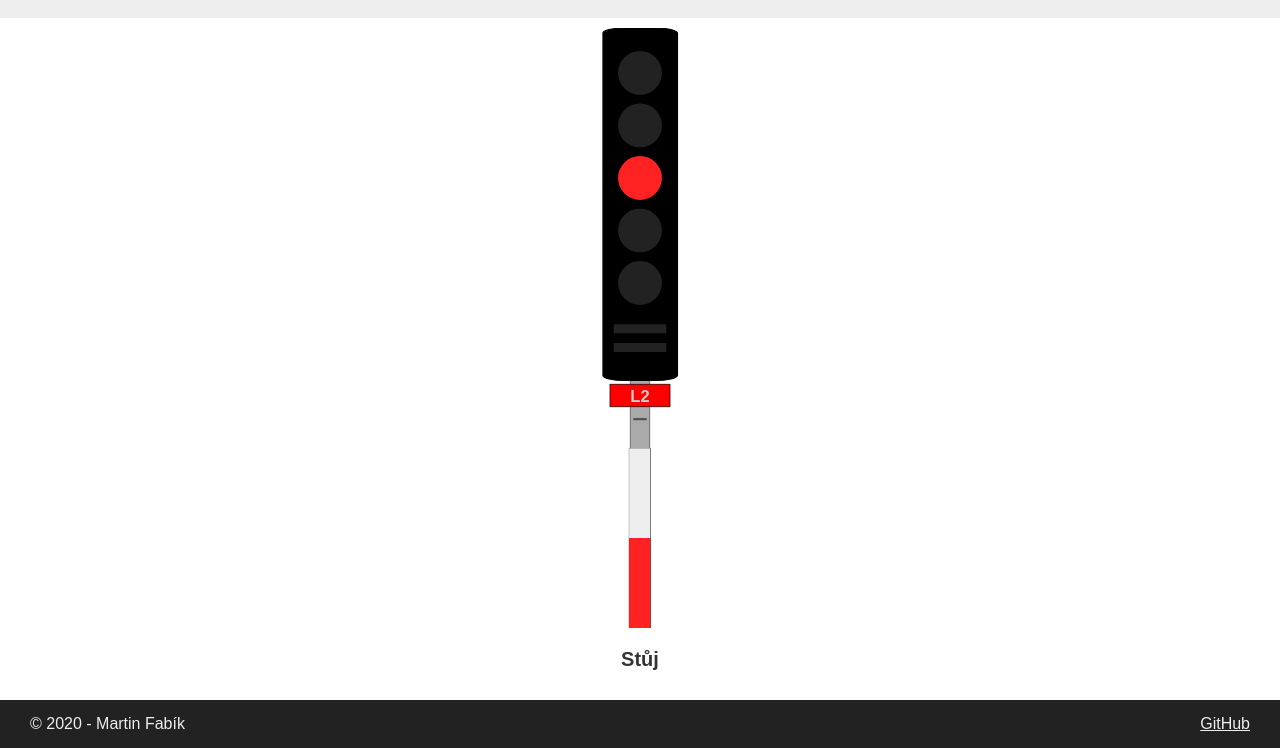
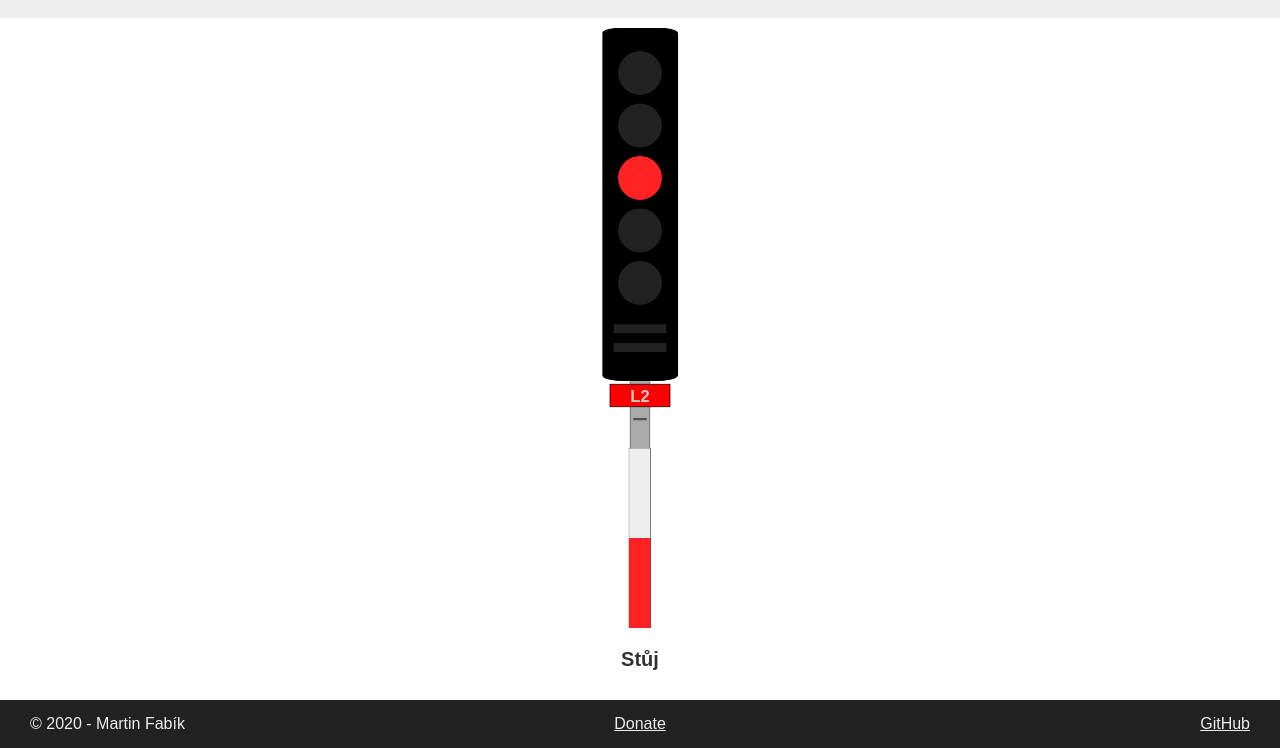
Before and after one commit to LoogleCZ/navestidla, a plain HTML site: page index.html in a window 1280 px wide. Shown: the part 52-800 px from the top of the page. Drawn offline with Linux system fonts and the light colour scheme.

Commit message:
Added: donate button

```diff
--- a/index.html
+++ b/index.html
@@ -152,7 +152,7 @@
         </main>
         <footer>
             <div class="t-left col-3">&copy; 2020 - Martin Fabík</div>
-            <div class="t-center col-3"></div>
+            <div class="t-center col-3"><a href="https://www.paypal.me/MartinFabik" title="donate">Donate</a></div>
             <div class="t-right col-3"><a href="https://github.com/LoogleCZ" title="Martin Fabík - GitHub">GitHub</a>
             </div>
         </footer>
```
